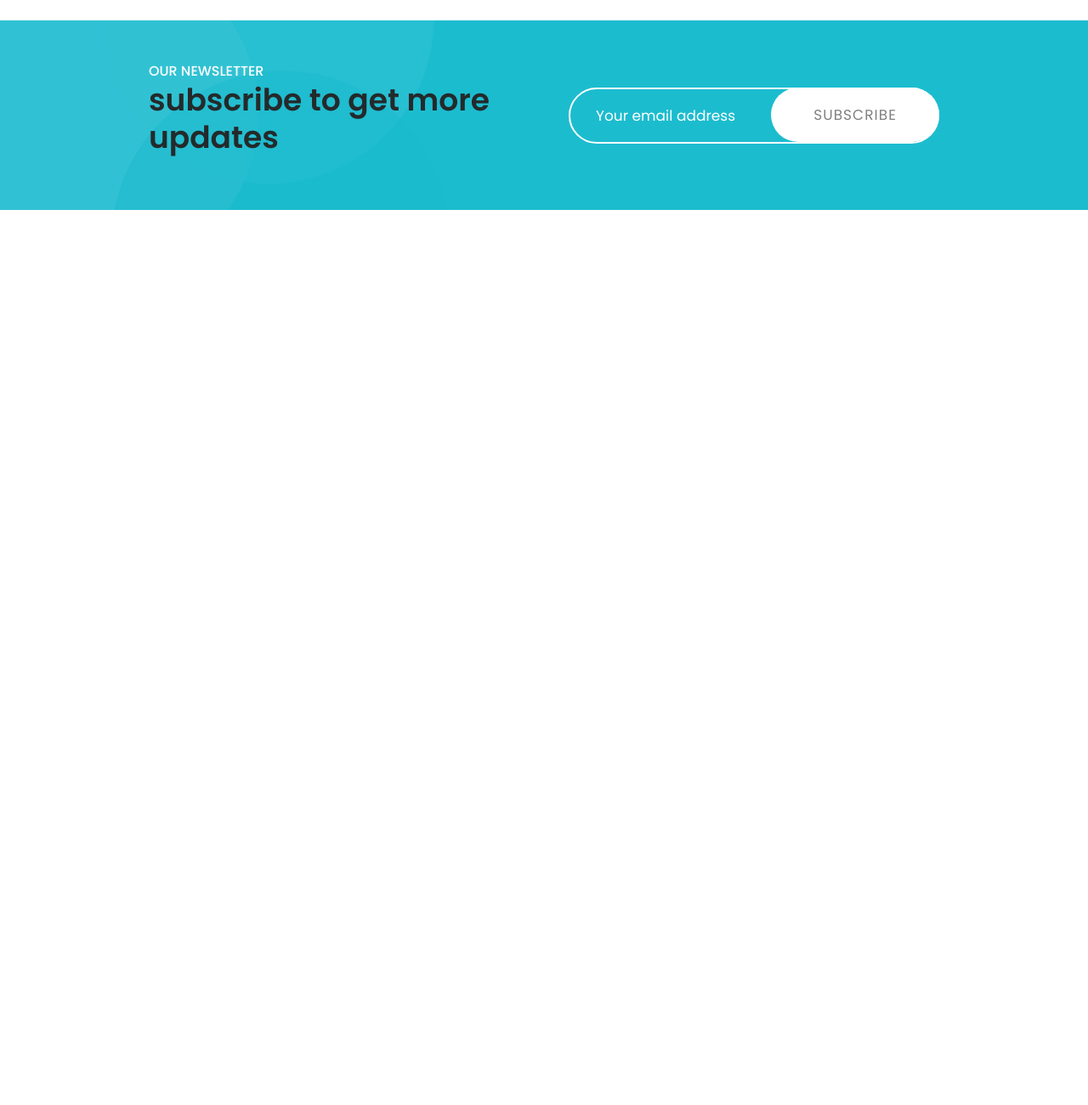
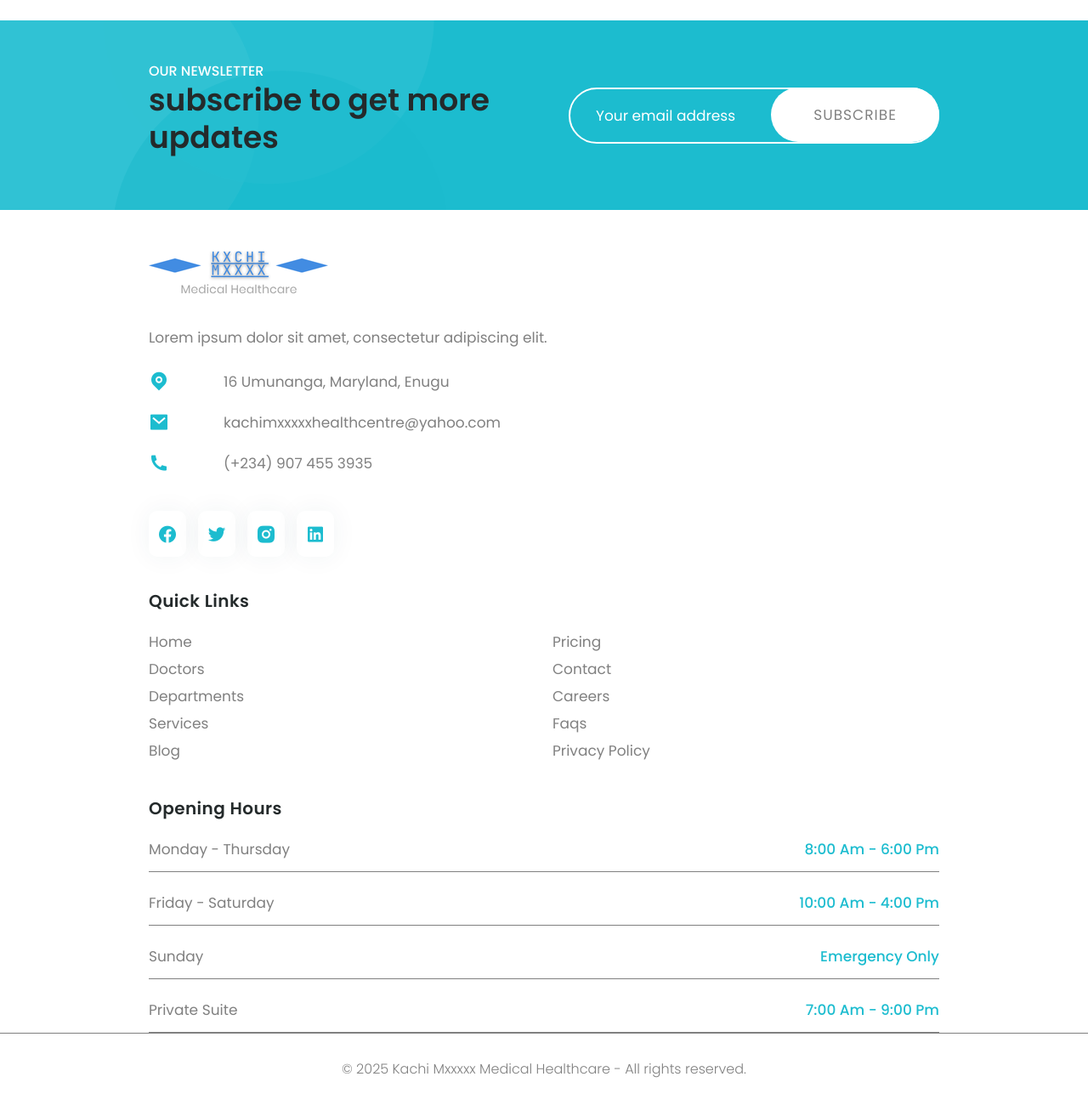
Before and after one commit to KachiMaxxxxx/landing__page--tailwind, a website built with Vite: page index.html in a window 1280 px wide. Shown: the part 7832-9132 px from the top of the page at 85% size. Before the commit the page ends 8079 px from the top, so only its background shows below. Built offline with nearby package versions, Linux system fonts and the light colour scheme.

Commit message:
implemented footer section

```diff
--- a/index.html
+++ b/index.html
@@ -1042,11 +1042,13 @@
     <!--start blog  -->
     <section class="blog">
       <div class="container mx-auto">
-        <h2 class="blog__title h2 text-center xl:text-left ">
+        <h2 class="blog__title h2 text-center xl:text-left">
           Our Recent Posts
         </h2>
         <!-- blog posts -->
-        <div class="flex flex-col xl:flex-row gap-y-6 xl:gap-y-0 items-center xl:justify-between mb-[50px]">
+        <div
+          class="flex flex-col xl:flex-row gap-y-6 xl:gap-y-0 items-center xl:justify-between mb-[50px]"
+        >
           <!-- post1 -->
           <div
             class="blog__post max-w-[420px] shadow-custom2 rounded-[10px] overflow-hidden cursor-default group"
@@ -1072,12 +1074,13 @@
               <!-- title -->
               <h4>10 foods to avoid for your heart health</h4>
               <!-- description -->
-                 <p>It's normal to feel grief anxiety, worry and grief any time you are diagnosed with a condition that's certainly true...
+              <p>
+                It's normal to feel grief anxiety, worry and grief any time you
+                are diagnosed with a condition that's certainly true...
 
                 <a href="" class="italic underline">Read more</a>
               </p>
             </div>
-
           </div>
           <!-- post2 -->
           <div
@@ -1104,12 +1107,13 @@
               <!-- title -->
               <h4>10 foods to avoid for your heart health</h4>
               <!-- description -->
-                 <p>It's normal to feel grief anxiety, worry and grief any time you are diagnosed with a condition that's certainly true...
+              <p>
+                It's normal to feel grief anxiety, worry and grief any time you
+                are diagnosed with a condition that's certainly true...
 
                 <a href="" class="italic underline">Read more</a>
               </p>
             </div>
-
           </div>
           <!-- post3 -->
           <div
@@ -1136,14 +1140,14 @@
               <!-- title -->
               <h4>10 foods to avoid for your heart health</h4>
               <!-- description -->
-                 <p>It's normal to feel grief anxiety, worry and grief any time you are diagnosed with a condition that's certainly true...
+              <p>
+                It's normal to feel grief anxiety, worry and grief any time you
+                are diagnosed with a condition that's certainly true...
 
                 <a href="" class="italic underline">Read more</a>
               </p>
             </div>
-
           </div>
-
         </div>
       </div>
     </section>
@@ -1152,27 +1156,51 @@
     <!-- start brands -->
     <section class="brands section">
       <div class="container mx-auto">
-        <div class="flex flex-col xl:flex-row gap-y-12 xl:gap-y-0 justify-between items-center">
-          <img class="brands__logo" src="projectassets/img/brands/brand-2.svg" alt="">
-          <img class="brands__logo" src="projectassets/img/brands/brand-3.svg" alt="">
-          <img class="brands__logo" src="projectassets/img/brands/brand-1.svg" alt="">
-          <img class="brands__logo" src="projectassets/img/brands/brand-4.svg" alt="">
-          <img class="brands__logo" src="projectassets/img/brands/brand-5.svg" alt="">
+        <div
+          class="flex flex-col xl:flex-row gap-y-12 xl:gap-y-0 justify-between items-center"
+        >
+          <img
+            class="brands__logo"
+            src="projectassets/img/brands/brand-2.svg"
+            alt=""
+          />
+          <img
+            class="brands__logo"
+            src="projectassets/img/brands/brand-3.svg"
+            alt=""
+          />
+          <img
+            class="brands__logo"
+            src="projectassets/img/brands/brand-1.svg"
+            alt=""
+          />
+          <img
+            class="brands__logo"
+            src="projectassets/img/brands/brand-4.svg"
+            alt=""
+          />
+          <img
+            class="brands__logo"
+            src="projectassets/img/brands/brand-5.svg"
+            alt=""
+          />
         </div>
       </div>
     </section>
     <!-- end brands -->
 
     <!--newsletter -->
-     <section class="newsletter bg-accent py-12 flex items-center relative overflow-hidden">
+    <section
+      class="newsletter bg-accent py-12 flex items-center relative overflow-hidden"
+    >
       <!-- pattern -->
       <div class="absolute left-0 bottom-0">
-        <img src="projectassets/img/newsletter/pattern.svg" alt="">
+        <img src="projectassets/img/newsletter/pattern.svg" alt="" />
       </div>
       <!-- container -->
       <div class="newsletter__container container mx-auto">
         <!-- wrapper -->
-           <div class="flex flex-col lg:flex-row lg:items-center  lg:gap-x-[58px]">
+        <div class="flex flex-col lg:flex-row lg:items-center lg:gap-x-[58px]">
           <!-- text -->
           <div class="flex-1 z-10 text-center md:text-left">
             <div class="text-base uppercase text-white font-medium">
@@ -1182,8 +1210,16 @@
           </div>
           <form action="" class="flex-1">
             <div class="flex flex-col md:flex-row gap-y-4 relative">
-                <input type="text" placeholder="Your email address" class="rounded-full w-full h-[66px] bg-transparent border-2 border-white outline-none pl-[30px] placeholder:text-white focus:text-white ">
-                <button class="btn btn-lg btn-white  rounded-full md:absolute right-0 inset-y-0">Subscribe</button>
+              <input
+                type="text"
+                placeholder="Your email address"
+                class="rounded-full w-full h-[66px] bg-transparent border-2 border-white outline-none pl-[30px] placeholder:text-white focus:text-white"
+              />
+              <button
+                class="btn btn-lg btn-white rounded-full md:absolute right-0 inset-y-0"
+              >
+                Subscribe
+              </button>
             </div>
           </form>
         </div>
@@ -1191,17 +1227,132 @@
     </section>
     <!-- end newsletter -->
 
+    <!-- footer -->
+    <footer class="footer pt-12 xl:pt-[150px]">
+      <div class="container mx-auto pb12 xl:pb-[100px]">
+        <div class="flex flex-col xl:flex-row gap-x-5 gap-y-10">
+          <!-- footer contact section -->
+          <div class="footer__item flex-1">
+            <a href=""
+              ><img
+                class="mb-[30px]"
+                src="projectassets/img/header/kXCHI MXXXX (1).png"
+                alt=""
+            /></a>
+            <p class="mb-[20px]">
+              Lorem ipsum dolor sit amet, consectetur adipiscing elit.
+            </p>
+            <!-- location, email and phone -->
+            <div class="flex flex-col gap-y-4 mb-10">
+              <div class="flex items-center gap-x-[64px]">
+                <i class="ri-map-pin-fill text-accent text-[24px]"></i>
+                <div>16 Umunanga, Maryland, Enugu</div>
+              </div>
+              <div class="flex items-center gap-x-[64px]">
+                <i class="ri-mail-fill text-accent text-[24px]"></i>
+                <div>kachimxxxxxhealthcentre@yahoo.com</div>
+              </div>
+              <div class="flex items-center gap-x-[64px]">
+                <i class="ri-phone-fill text-accent text-[24px]"></i>
+                <div>(+234) 907 455 3935</div>
+              </div>
+            </div>
+            <!-- socials -->
+            <div class="flex flex-row gap-[14px] text-[30px]">
+              <div
+                class="p-[10px] rounded-[10px] shadow-custom2 text-accent-tertiary hover:text-accent cursor-pointer transition-all"
+              >
+                <i class="ri-facebook-circle-fill text-accent text-[24px]"></i>
+              </div>
+              <div
+                class="p-[10px] rounded-[10px] shadow-custom2 text-accent-tertiary hover:text-accent cursor-pointer transition-all"
+              >
+                <i class="ri-twitter-fill text-accent text-[24px]"></i>
+              </div>
+              <div
+                class="p-[10px] rounded-[10px] shadow-custom2 text-accent-tertiary hover:text-accent cursor-pointer transition-all"
+              >
+                <i class="ri-instagram-fill text-accent text-[24px]"></i>
+              </div>
+              <div
+                class="p-[10px] rounded-[10px] shadow-custom2 text-accent-tertiary hover:text-accent cursor-pointer transition-all"
+              >
+                <i class="ri-linkedin-box-fill text-accent text-[24px]"></i>
+              </div>
+            </div>
+          </div>
+          <!-- footer quick links section -->
+          <div class="footer__item flex-1">
+          <h4 class="h4 mb-5">Quick Links</h4>
+            <div class="flex gap-x-5 ">
+              <!-- list 1 -->
+              <ul class="flex-1 flex-col gap-y-4">
+                <li><a href="#" class="hover:text-accent transition-hover">Home</a></li>
+                <li><a href="#" class="hover:text-accent transition-hover">Doctors</a></li>
+                <li><a href="#" class="hover:text-accent transition-hover">Departments</a></li>
+                <li><a href="#" class="hover:text-accent transition-hover">Services</a></li>
+                <li><a href="#" class="hover:text-accent transition-hover">Blog</a></li>
 
-     <!-- footer -->
-      <footer class="footer">
-        <div class="container mx-auto">
-          <div>
-            <!-- footer contact section -->
+              </ul>
+              <!-- list 2-->
+              <ul class="flex-1 flex-col gap-y-4">
+                <li><a href="#" class="hover:text-accent transition-hover">Pricing</a></li>
+                <li><a href="#" class="hover:text-accent transition-hover">Contact</a></li>
+                <li><a href="#" class="hover:text-accent transition-hover">Careers
+                </a></li>
+                <li><a href="#" class="hover:text-accent transition-hover">Faqs</a></li>
+                <li><a href="#" class="hover:text-accent transition-hover">Privacy Policy</a></li>
+
+              </ul>
+            </div>
+          </div>
+          <!-- footer opening hours section -->
+          <div class="footer__item flex-1">
+            <h4 class="h4 mb-5">Opening Hours</h4>
+             <!-- list -->
+              <div class="flex flex-col gap-5">
+              <!-- item 1-->
+               <div class="flex-1">
+                <div class=" flex justify-between items-center border-b pb-[10px]">
+                <div>Monday - Thursday</div>
+                <div class="text-accent font-medium">8:00 Am - 6:00 Pm</div>
+                </div>
+               </div>
+              <!-- item 2-->
+               <div class="flex-1">
+                <div class=" flex justify-between items-center border-b pb-[10px]">
+                <div>Friday - Saturday</div>
+                <div class="text-accent font-medium">10:00 Am - 4:00 Pm</div>
+                </div>
+               </div>
+              <!-- item 3 -->
+               <div class="flex-1">
+                <div class=" flex justify-between items-center border-b pb-[10px]">
+                <div>Sunday</div>
+                <div class="text-accent font-medium">Emergency Only
+                </div>
+                </div>
+               </div>
+              <!-- item 4-->
+               <div class="flex-1">
+                <div class=" flex justify-between items-center border-b pb-[10px]">
+                <div>Private Suite</div>
+                <div class="text-accent font-medium">7:00 Am - 9:00 Pm</div>
+                </div>
+               </div>
+
+              </div>
+          </div>
+        </div>
+      </div>
+      <!-- copyright  -->
+      <div class= "py-[30px] border-t">
+        <div class="container mx-auto text-center">
+          <div class="font-light text-base"> &copy; 2025 Kachi Mxxxxx Medical Healthcare - All rights reserved.</div>
         </div>
       </div>
     </footer>
     <!-- end footer -->
-
 
     <script type="module" src="src/swiper.js"></script>
     <script type="module" src="src/scrollreveal.js"></script>
```
Lines whose indentation alone changed are shown as unchanged.
